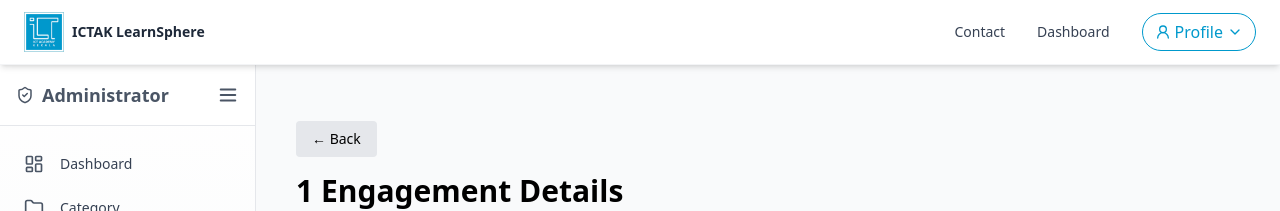
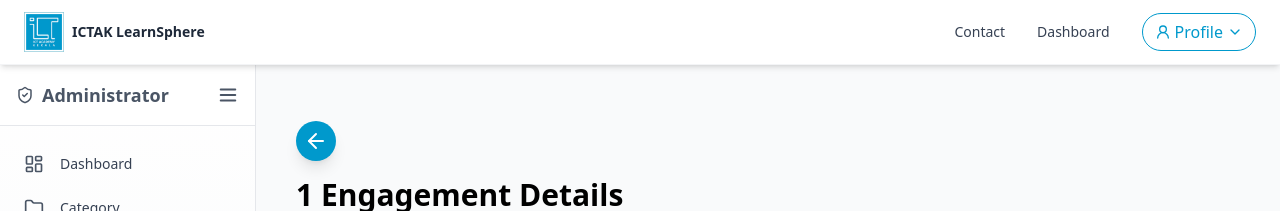
Before and after one commit to navami21/dataset-gallery, a React (Vite) app in the folder client/: page /admin/engagement/1/1 in a window 1280 px wide. Shown: the top 211 px of the page. Built offline with nearby package versions, Linux system fonts and the light colour scheme; no server answers; sample sign-in values are in the browser's storage.

Commit message:
view engagement,view project updated

```diff
--- a/client/src/Components/ProjectByDataset.jsx
+++ b/client/src/Components/ProjectByDataset.jsx
@@ -1,6 +1,7 @@
 import React, { useEffect, useState } from "react";
 import { useParams, Link, useNavigate } from "react-router-dom";
 import axiosInstance from "../axiosinterceptor";
+import { ArrowLeft } from "lucide-react";
 
 const ProjectsByDataset = () => {
   const { datasetId } = useParams();
@@ -36,12 +37,13 @@ const ProjectsByDataset = () => {
   return (
     <div className="p-6">
       {/* Back Button */}
-      <div className="mb-4">
+
+       <div className="self-start mb-4">
         <button
           onClick={() => navigate(-1)}
-          className="bg-gray-600 text-white px-4 py-2 rounded font-semibold hover:bg-gray-400 hover:text-black  transition"
+          className="p-2 rounded-full bg-[#0099cc] hover:bg-[#5EABD6] text-white shadow-lg transition duration-300"
         >
-          ← Back
+          <ArrowLeft size={24} />
         </button>
       </div>
 
--- a/client/src/pages/EngagementPage.jsx
+++ b/client/src/pages/EngagementPage.jsx
@@ -3,6 +3,7 @@
 import { useParams, useNavigate } from "react-router-dom";
 import axiosInstance from "../axiosinterceptor";
 import { useEffect, useState } from "react";
+import { ArrowLeft } from "lucide-react";
 
 const EngagementPage = () => {
   const { type, id } = useParams();
@@ -40,12 +41,15 @@ const EngagementPage = () => {
 
   return (
     <div className="max-w-6xl mx-auto px-4 py-8">
-      <button
-        onClick={() => navigate(-1)}
-        className="mb-4 px-4 py-2 bg-gray-200 hover:bg-gray-300 rounded text-sm"
-      >
-        ← Back
-      </button>
+
+       <div className="self-start mb-4">
+        <button
+          onClick={() => navigate(-1)}
+          className="p-2 rounded-full bg-[#0099cc] hover:bg-[#5EABD6] text-white shadow-lg transition duration-300"
+        >
+          <ArrowLeft size={24} />
+        </button>
+      </div>
 
       <h1 className="text-3xl font-semibold mb-6 capitalize">
         {type} Engagement Details
```
